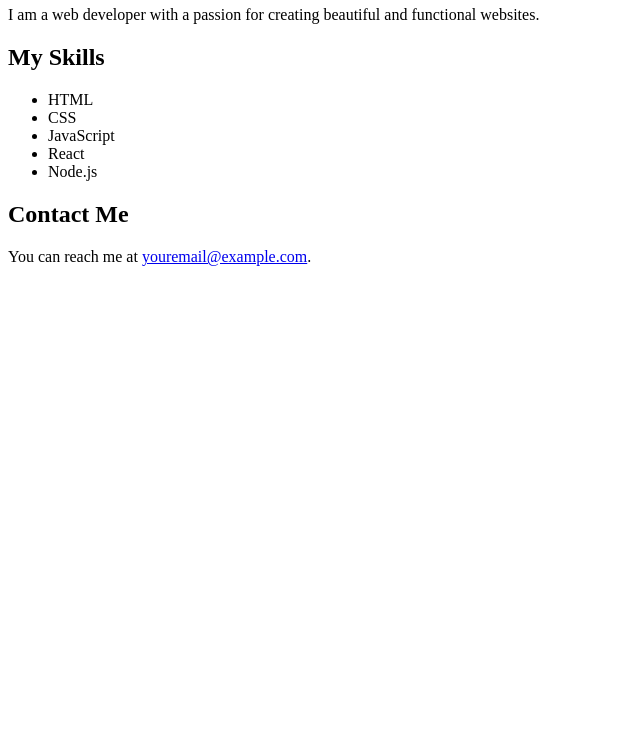
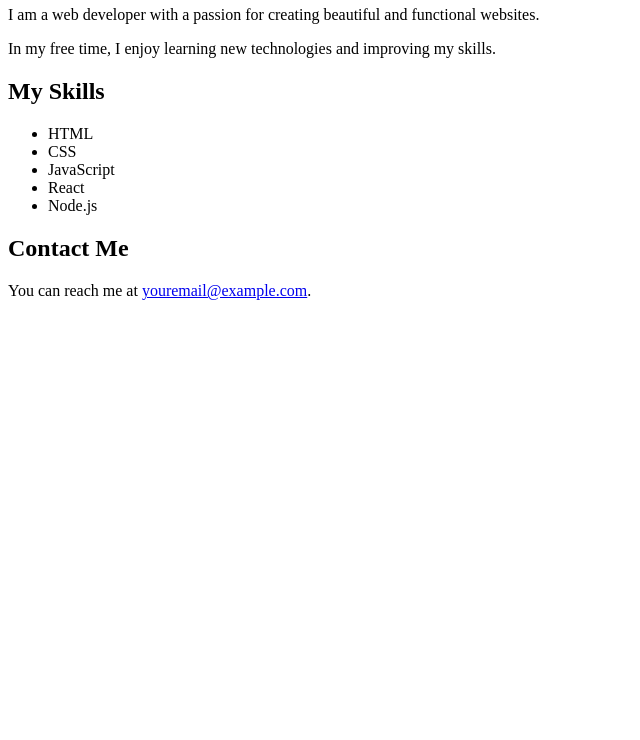
Before and after one commit to alexortigosa879/RA2-PR1-Entorns, a plain HTML site: page contacte.html in a window 1280 px wide. Shown: the part 60-800 px from the top of the page, without its empty margins (0-640 px from the left). Drawn offline with Linux system fonts and the light colour scheme.

Commit message:
Canvis contacte.html iniciats

```diff
--- a/contacte.html
+++ b/contacte.html
@@ -6,7 +6,7 @@
     <body>
         <h1>About Me</h1>
         <p>I am a web developer with a passion for creating beautiful and functional websites.</p>
-
+        <p>In my free time, I enjoy learning new technologies and improving my skills.</p>
         <div>
             <h2>My Skills</h2>
             <ul>
```
